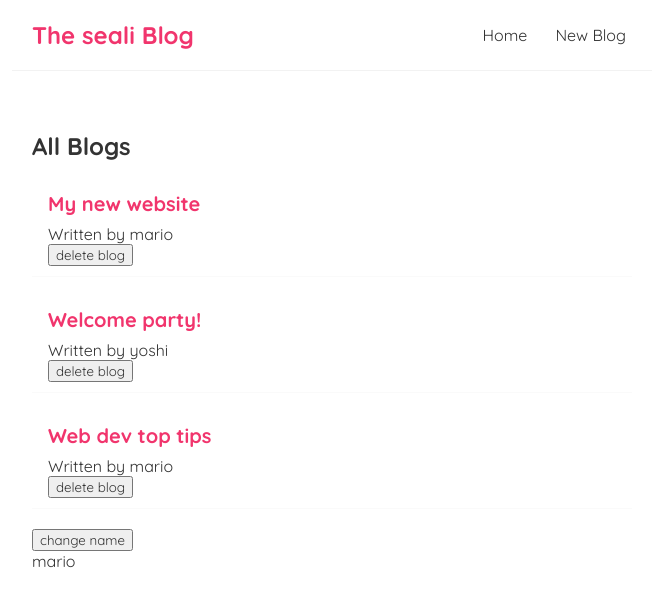
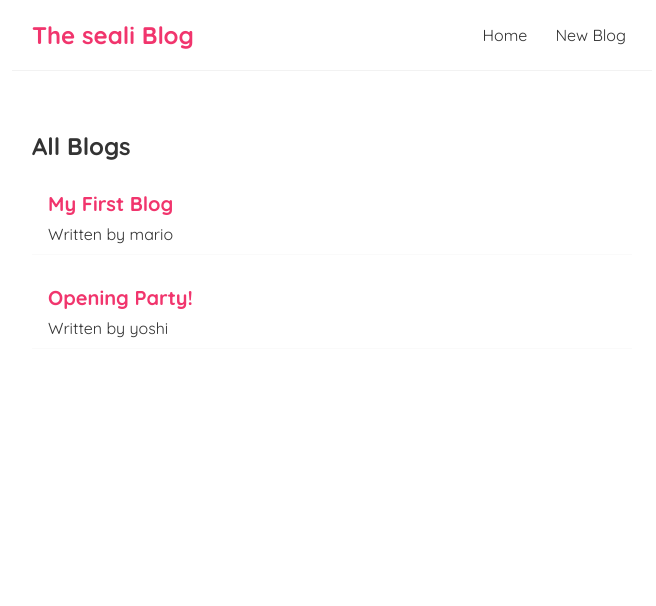
Before and after one commit to sealimousavi/south-park-blog, a React (Create React App) app: page / in a window 1280 px wide. Shown: the top 606 px of the page, without its empty margins (308-964 px from the left). Built offline with nearby package versions, Linux system fonts and the light colour scheme; data requests are answered from the project's data file.

Commit message:
catch added

```diff
--- a/src/BlogList.js
+++ b/src/BlogList.js
@@ -1,4 +1,4 @@
-const BlogList = ({ blogs, title, handleDelete }) => {
+const BlogList = ({ blogs, title }) => {
 
 
     return (
@@ -8,7 +8,6 @@ const BlogList = ({ blogs, title, handleDelete }) => {
                 <div className="blog-preview" key={blog.id}>
                     <h2>{ blog.title }</h2>
                     <p>Written by { blog.author }</p>
-                    <button onClick={() => handleDelete(blog.id) }>delete blog</button>
                 </div>
             ))}
         </div>
--- a/src/Home.js
+++ b/src/Home.js
@@ -2,28 +2,29 @@ import { useState, useEffect } from "react";
 import BlogList from "./BlogList";
 
 const Home = () => {
-    const [blogs, setBlogs] = useState([
-    { title: 'My new website', body: 'lorem ipsum...', author: 'mario', id: 1 },
-    { title: 'Welcome party!', body: 'lorem ipsum...', author: 'yoshi', id: 2 },
-    { title: 'Web dev top tips', body: 'lorem ipsum...', author: 'mario', id: 3 }
-    ]);
+    const [blogs, setBlogs] = useState(null);
+    const [isPending, setIsPending] = useState(true);
 
-    const [name, setName] = useState('mario');
-
-    const handleDelete = (id) => {
-        const newBlogs = blogs.filter(blog => blog.id !== id);
-        setBlogs(newBlogs);
-    }
 
     useEffect(() => {
-        console.log('use effect ran');
-        console.log(name)
-    }, [name]);
+            setTimeout(() => {
+            fetch('http://localhost:8000/blogs')
+                    .then(res => {
+                        return res.json()
+                    })
+                        .then( data => {
+                            setBlogs(data)
+                            setIsPending(false)
+                        })
+                        .catch(err => {
+                            console.log(err.message)
+                        })
+                },1000);
+            }, []);
     return (
         <div className="home">
-            <BlogList blogs={blogs} title="All Blogs" handleDelete={handleDelete} />
-            <button onClick={() => setName('luigi')}>change name</button>
-            <p>{ name }</p>
+            { isPending && <div>Loading... </div>  }
+            {blogs && <BlogList blogs={blogs} title="All Blogs" />}
         </div>
       );
 }
```
